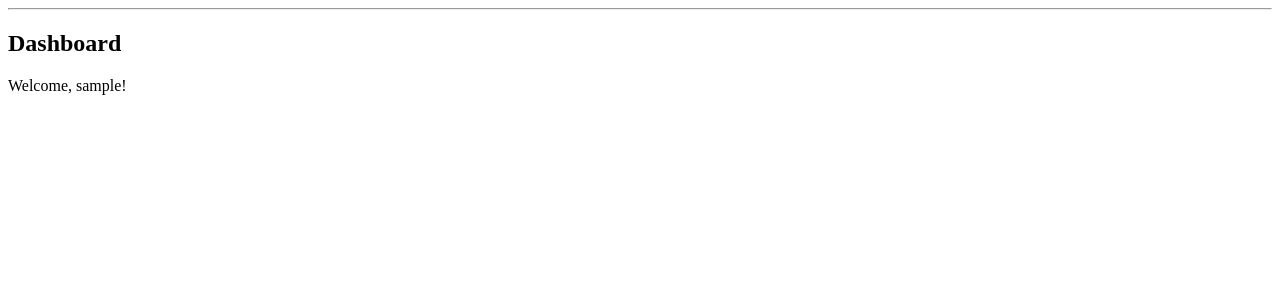
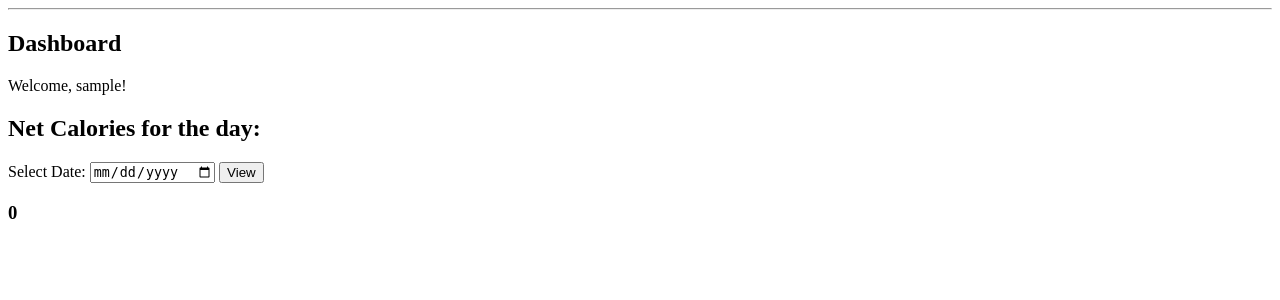
Before and after one commit to SomeWood/hungry-app, a Django app: page /dashboard/ in a window 1280 px wide. Shown: the part 29-329 px from the top of the page. Run offline with Django 5.2, Linux system fonts and the light colour scheme; the visitor is signed in with stand-in values (Sample User, id 1); data that the repository does not hold is empty.

Commit message:
Add net calorie computation in the dashboard.

```diff
--- a/hungry_app/dashboard/templates/dashboard/dashboard.html
+++ b/hungry_app/dashboard/templates/dashboard/dashboard.html
@@ -3,4 +3,12 @@
 {% block content %}
 <h2>Dashboard</h2>
 <p>Welcome, {{ user.username }}!</p>
+
+<h2>Net Calories for the day:</h2>
+<form method="GET">
+        <label for="date">Select Date:</label>
+        <input type="date" name="date" value="{{ selected_date }}">
+        <button type="submit">View</button>
+</form>
+<h3>{{ total_calories }}</h3>
 {% endblock %}
--- a/hungry_app/dashboard/views.py
+++ b/hungry_app/dashboard/views.py
@@ -1,7 +1,30 @@
+import datetime
+
 from django.shortcuts import render
 from django.contrib.auth.decorators import login_required
+
+from exercise.models import ExerciseEntry
+from food.models import FoodEntry
 
 # Create your views here.
 @login_required
 def dashboard_view(request):
-    return render(request, 'dashboard/dashboard.html')
+    selected_date = request.GET.get('date')
+
+    if selected_date:
+        food_entries = FoodEntry.objects.filter(user=request.user, date=selected_date)
+        exercise_entries = ExerciseEntry.objects.filter(user=request.user, date=selected_date)
+    else:
+        selected_date = datetime.date.today()
+        food_entries = FoodEntry.objects.filter(user=request.user, date=selected_date)
+        exercise_entries = ExerciseEntry.objects.filter(user=request.user, date=selected_date)
+
+    total_calories = 0
+    for entry in food_entries:
+        total_calories += entry.calories
+    for entry in exercise_entries:
+        total_calories -= entry.calories
+
+    context = {'total_calories' : total_calories}
+
+    return render(request, 'dashboard/dashboard.html', context)
```
